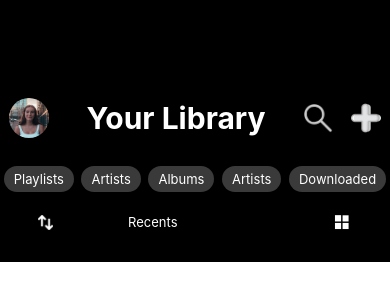
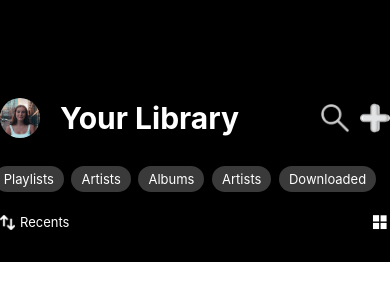
Before and after one commit to DylaneElyse/clone-app-assignment, a React Native app: screen / in a window 390 px wide. Shown: the top 300 px of the page. Built offline with nearby package versions, Linux system fonts and the light colour scheme.

Commit message:
Adjust spacing

```diff
--- a/App.tsx
+++ b/App.tsx
@@ -5,35 +5,42 @@ export default function App() {
   return (
     <View style={styles.container}>
       <StatusBar style="auto" />
-      <View style={styles.flexRow}>
+      <View style={{ ...styles.flexRow, justifyContent: "space-between" }}>
+        <View style={{ flexDirection: "row", alignItems: "center" }}>
           <Image
             source={require("./assets/images/girl-profile-unsplash.jpg")}
             style={{ width: 40, height: 40, borderRadius: 50 }}
           />
           <Text style={styles.titleText}>Your Library</Text>
+        </View>
+        <View style={{ flexDirection: "row", alignItems: "center" }}>
           <Image
             source={require("./assets/images/search.png")}
             style={{ width: 30, height: 30 }}
           />
           <Image
             source={require("./assets/images/plus.png")}
-          style={{ width: 30, height: 30 }}
+            style={{ width: 30, height: 30, marginLeft: 10 }}
           />
         </View>
-      <View style={{ ...styles.flexRow, marginBottom: 20 }}>
+      </View>
+      <View style={{ ...styles.flexRow, marginBottom: 20, marginRight: 20 }}>
         <Text style={styles.bubble}>Playlists</Text>
         <Text style={styles.bubble}>Artists</Text>
         <Text style={styles.bubble}>Albums</Text>
         <Text style={styles.bubble}>Artists</Text>
         <Text style={styles.bubble}>Downloaded</Text>
       </View>
-      <View style={styles.flexRow}>
+      <View style={{ ...styles.flexRow, justifyContent: "space-between" }}>
+        <View style={{ flexDirection: "row", alignItems: "center" }}>
           <Image
             source={require("./assets/images/sort-arrows.png")}
             style={{ width: 15, height: 15 }}
           />
-        <Text style={{ color: "white", fontSize: 13 }}>Recents</Text>
-        <Text> </Text>
+          <Text style={{ color: "white", fontSize: 13, marginLeft: 5 }}>
+            Recents
+          </Text>
+        </View>
         <Image
           source={require("./assets/images/white-squares.png")}
           style={{ width: 20, height: 20 }}
```
Lines whose indentation alone changed are shown as unchanged.
